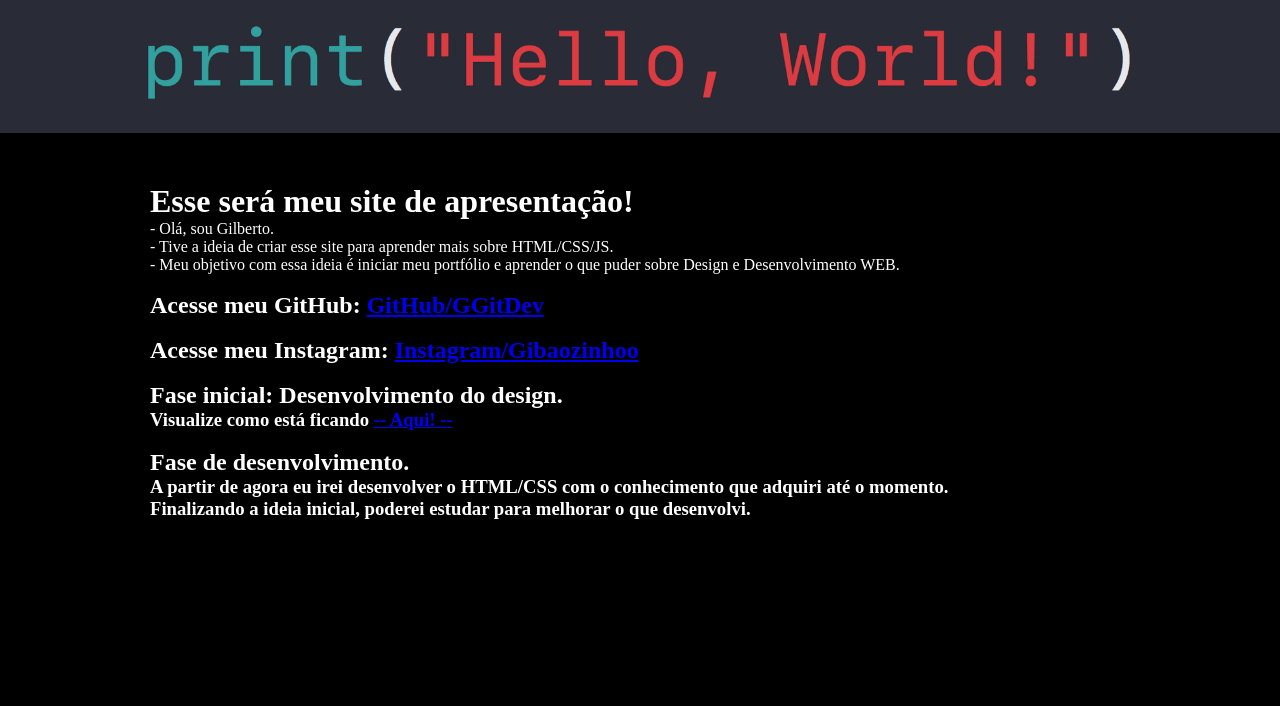
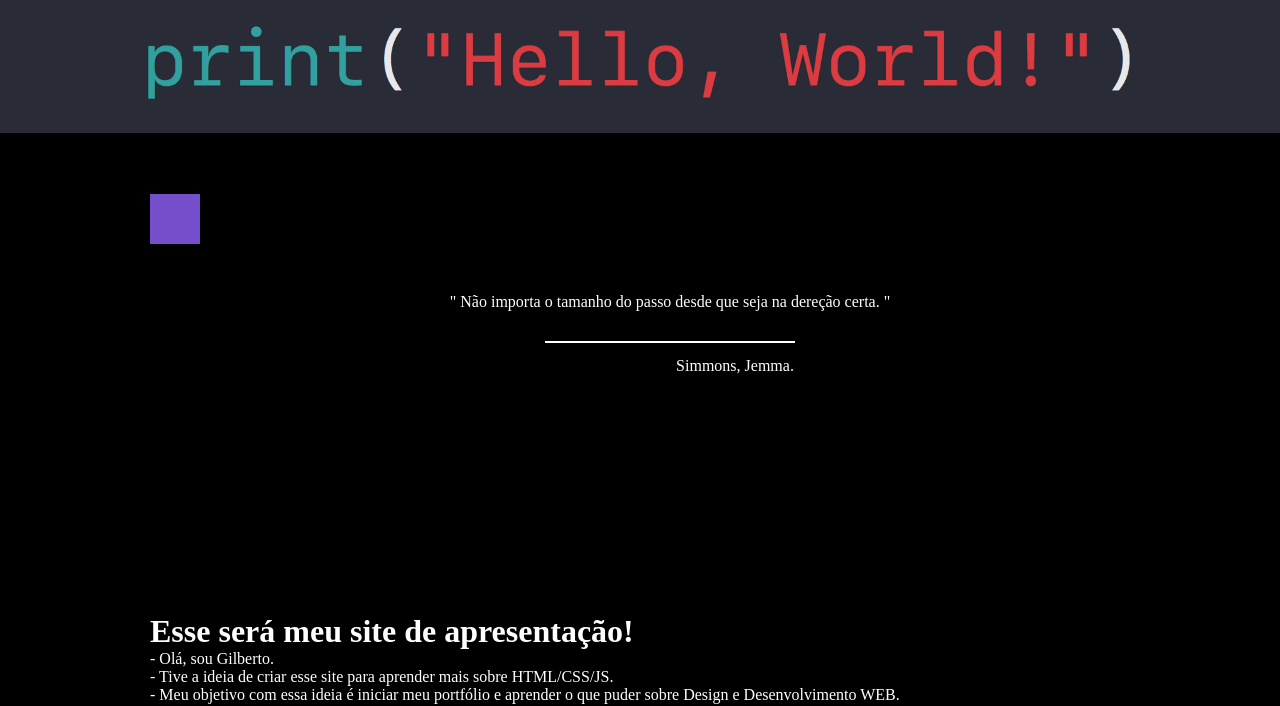
Before and after one commit to GGitDev/projeto_cv, a plain HTML site: page index.html in a window 1280 px wide. Shown: the part 106-812 px from the top of the page. Drawn offline with Linux system fonts and the light colour scheme.

Commit message:
- inicio do botao-perfil e mensagem central

```diff
--- a/css/style.css
+++ b/css/style.css
@@ -70,6 +70,75 @@ span{
 	top:-135px;
 }
 
+/* Colocando a msg-home */
+
+.article-msg-home{
+ width:auto;
+ height:430px;
+ background-color: #000;
+ position: relative;
+}
+
+.msg-home{
+	width: 50%;
+	height: 50%;
+	position: absolute;
+	top:100px;
+	left:350px;
+	background-color: #000;
+	text-align: center;
+}
+
+.frase-home{
+	color: #fff;
+	align-content: center;
+	margin-top: 60px;
+}
+
+.frase-home:after{
+	content:"";
+	width:100px;
+	background-color: #fff;
+  display: inline-block;
+  height: 2px;
+  width: 250px;
+	margin-top:30px;
+}
+.autor{
+	color: #fff;
+	align-content: center;
+	margin-top: 10px;
+	margin-left:130px;
+}
+
+/* Botao-perfil */
+
+.botao-perfil{
+	width:50px;
+	height:50px;
+	background-color: #744ecb;
+	position: absolute;
+	z-index: 9;
+	top: 300px;
+	left: 150px;
+}
+
+.descricao {
+	opacity: 0;
+	visibility: hidden;
+	-webkit-transition: opacity 0.5s linear;
+	-moz-transition: opacity 0.5s linear;
+	-o-transition: opacity 0.5s linear;
+	transition: opacity 0.5s linear;
+	padding-left: 70px;
+}
+.item:hover .descricao {
+	visibility: visible;
+	opacity: 1;
+	color: #fff;
+}
+
+
 .article{
 	background-color:#000;
 	color:#fff;
--- a/index.html
+++ b/index.html
@@ -25,14 +25,30 @@
 
 	</nav>
 
-	<article>
+	<article class="article-img-home">
 		<div class="div-img-home">
 			<img src="img/imgs2/img-home.png" alt="img-home">
 		</div>
 	</article>
 
+	<!--- botao-perfil --->
+
+	<div class="botao-perfil item">
+		<a href=""> </a>
+
+		<div class="descricao">TESTE !@#</div>
+	</div>
+
 	<br>
 	<br>
+
+
+<article class="article-msg-home">
+	<div class="msg-home">
+		<p class="frase-home">" Não importa o tamanho do passo desde que seja na dereção certa. "</p>
+		<p class="autor"> Simmons, Jemma.</p>
+	</div>
+</article>
 
 	<div class="article">
 		<h1> Esse será meu site de apresentação! </h1>
```
